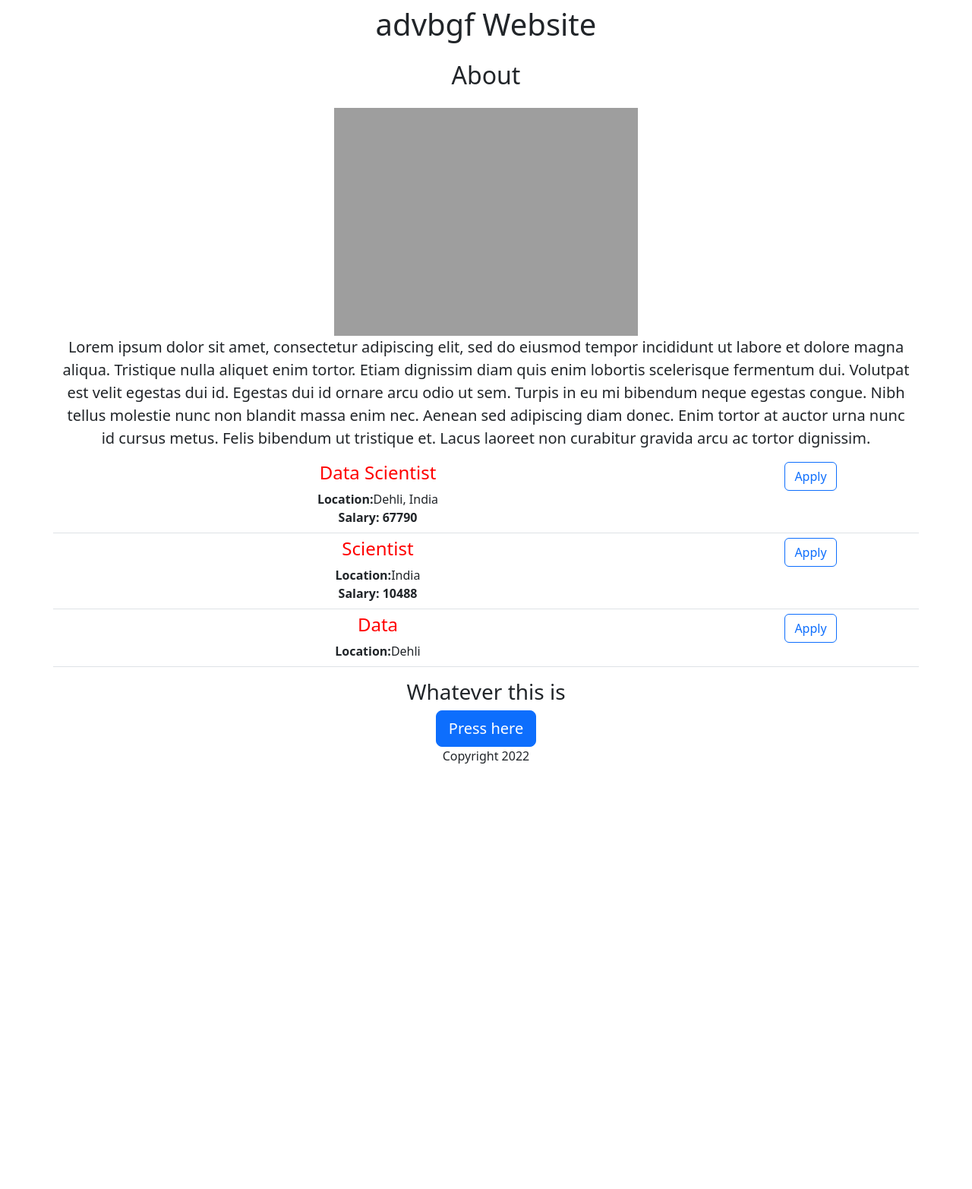
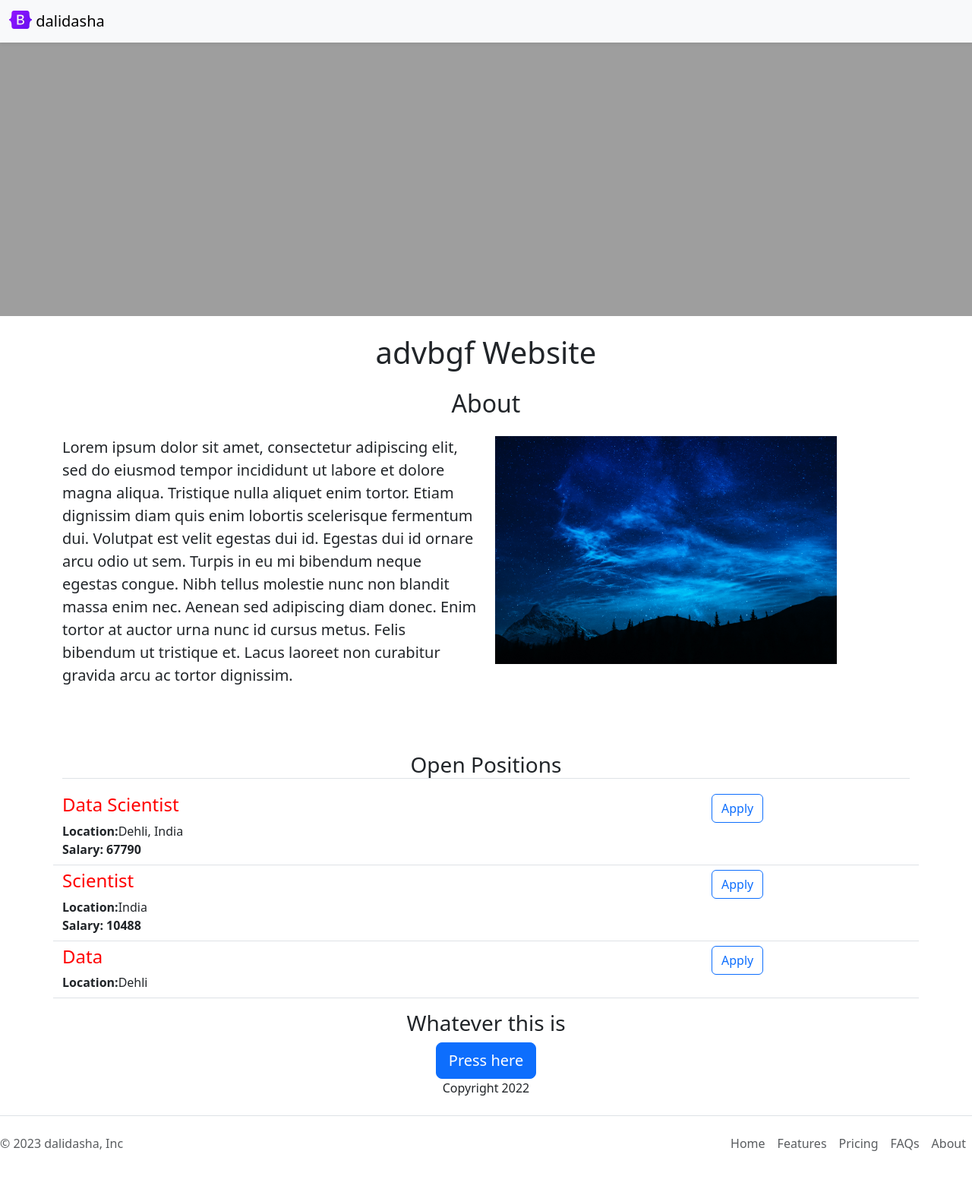
Before and after one commit to dalidasha/darias-website-v3, a Flask app: page / in a window 1280 px wide. Shown: the whole page at 76% size. Before the commit the page ends 1005 px from the top, so only its background shows below. Run offline with Flask 3, Linux system fonts and the light colour scheme.

Commit message:
New files

```diff
--- /dev/null
+++ b/templates/footer.html
@@ -0,0 +1,15 @@
+<footer class="d-flex flex-wrap justify-content-between align-items-center py-3 my-4 border-top">
+    <p class="col-md-4 mb-0 text-body-secondary">&copy; 2023 dalidasha, Inc</p>
+
+    <a href="/" class="col-md-4 d-flex align-items-center justify-content-center mb-3 mb-md-0 me-md-auto link-body-emphasis text-decoration-none">
+      <svg class="bi me-2" width="40" height="32"><use xlink:href="#bootstrap"/></svg>
+    </a>
+
+    <ul class="nav col-md-4 justify-content-end">
+      <li class="nav-item"><a href="#" class="nav-link px-2 text-body-secondary">Home</a></li>
+      <li class="nav-item"><a href="#" class="nav-link px-2 text-body-secondary">Features</a></li>
+      <li class="nav-item"><a href="#" class="nav-link px-2 text-body-secondary">Pricing</a></li>
+      <li class="nav-item"><a href="#" class="nav-link px-2 text-body-secondary">FAQs</a></li>
+      <li class="nav-item"><a href="#" class="nav-link px-2 text-body-secondary">About</a></li>
+    </ul>
+  </footer>
--- a/templates/home.html
+++ b/templates/home.html
@@ -8,29 +8,44 @@
     <link href="https://cdn.jsdelivr.net/npm/bootstrap@5.3.2/dist/css/bootstrap.min.css" rel="stylesheet" integrity="sha384-T3c6CoIi6uLrA9TneNEoa7RxnatzjcDSCmG1MXxSR1GAsXEV/Dwwykc2MPK8M2HN" crossorigin="anonymous">
     <style>
         #banner{
-            height: 300px;
+            height: 360px;
+            width: 100%;
+            object-fit: cover;
+            margin-bottom: 16px;
         }
     </style>
 </head>
 <body>
-    <div class="container text-center">
+    {% include 'nav.html' %}
+    <img class="img-fluid" id="banner" src="http://127.0.0.1:5000/static/banner.jpg">
+
+    <div class="container ">
         <h1 class="text-center mt-2 mb-4">{{ company_name }} Website</h1>
         <h2 class="text-center mt-2 mb-4">About</h2>
-        <img class="img-fluid" id="banner" src="http://127.0.0.1:5000/static/banner.jpg">
+        <div class="row">
+            <div class="col-6">
         <p class="lead">
         Lorem ipsum dolor sit amet, consectetur adipiscing elit, sed do eiusmod tempor incididunt ut labore et dolore magna aliqua. Tristique nulla aliquet enim tortor. Etiam dignissim diam quis enim lobortis scelerisque fermentum dui. Volutpat est velit egestas dui id. Egestas dui id ornare arcu odio ut sem. Turpis in eu mi bibendum neque egestas congue. Nibh tellus molestie nunc non blandit massa enim nec. Aenean sed adipiscing diam donec. Enim tortor at auctor urna nunc id cursus metus. Felis bibendum ut tristique et. Lacus laoreet non curabitur gravida arcu ac tortor dignissim.
         </p>
+            </div>
+
+        <div class="col-6">
+            <img src="/static/night.jpg" style="height: 300px">
+        </div>
+        </div>
+        <h3 class="text-center border-bottom" style="margin-top: 70px; margin-bottom: 20px">Open Positions</h3>
         <p>
             {% for job in jobs %}
                 {% include 'jobitem.html' %}
             {% endfor %}
         </p>
 
-        <h3>Whatever this is</h3>
+        <h3 class="text-center">Whatever this is</h3>
         <div class="text-center">
         <button class="btn btn-primary btn-lg">Press here</button>
             <p>Copyright 2022</p>
         </div>
     </div>
+    {% include 'footer.html' %}
 </body>
 </html>
--- a/templates/jobitem.html
+++ b/templates/jobitem.html
@@ -7,6 +7,6 @@
     {% endif %}
     </div>
     <div class="col-3">
-    <button type="button" class="btn btn-outline-primary">Apply</button>
+    <a href="mailto:dalidasha@icloud.com?subject=Application for {{job['title']}}" type="button" class="btn btn-outline-primary">Apply</a>
     </div>
 </div>
--- /dev/null
+++ b/templates/nav.html
@@ -0,0 +1,9 @@
+<nav class="navbar shadow-sm fixed-top bg-body-tertiary">
+  <div class="container-fluid">
+    <a class="navbar-brand" href="#">
+      <img src="/static/bootstrap-logo.svg" alt="Logo" width="30" height="24" class="d-inline-block align-text-top">
+      dalidasha
+    </a>
+  </div>
+</nav>
+<div style="height: 56px"></div>
```
Also changed, not shown: static/bootstrap-logo.svg (added), static/night.jpg (added).
